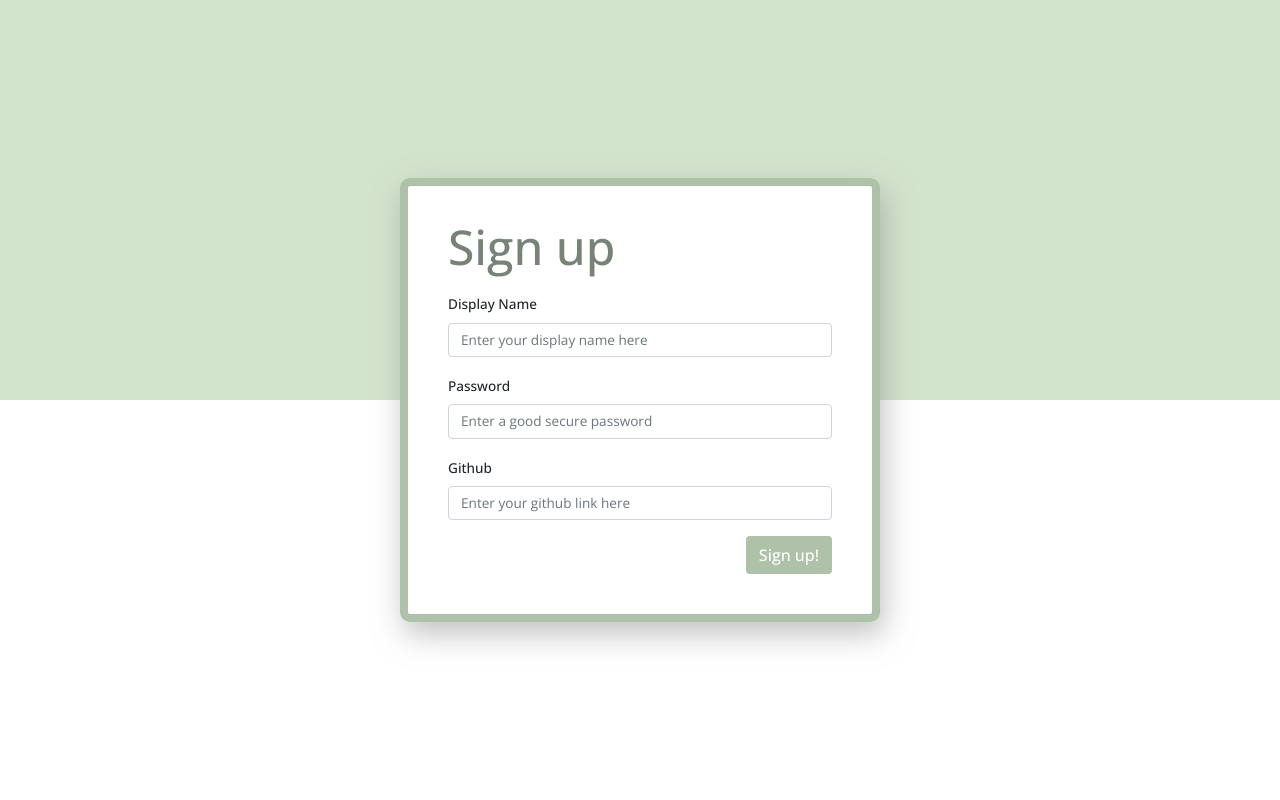
After one commit to LefanTan/wedlab-cmput404-project, a Django app: template home/templates/registration/signup.html in a window 1280 px wide. The commit adds this page. Run offline with Django 3.2, Linux system fonts and the light colour scheme; the template is opened without the code that fills it, so the values that code supplies are empty.

Commit message:
UI for login and signup endpoint

```diff
--- a/home/templates/base.html
+++ b/home/templates/base.html
@@ -1,24 +1,38 @@
+{% load static %}
+
 <!DOCTYPE html>
 <html>
   <head>
-    {% block title %}
-    <title>Home</title>
-    {% endblock title %}
+    <title>{% block title %}Home{% endblock %}</title>
+
+    <!-- Font Import -->
+    <link rel="preconnect" href="https://fonts.googleapis.com" />
+    <link rel="preconnect" href="https://fonts.gstatic.com" crossorigin />
+    <link
+      href="https://fonts.googleapis.com/css2?family=Open+Sans:ital,wght@0,300;0,400;0,500;0,600;0,700;0,800;1,300;1,400;1,500;1,600;1,700;1,800&display=swap"
+      rel="stylesheet"
+    />
+
+    <!-- Bootstrap stylesheet -->
     <link
       href="https://cdn.jsdelivr.net/npm/bootstrap@5.1.3/dist/css/bootstrap.min.css"
       rel="stylesheet"
       integrity="sha384-1BmE4kWBq78iYhFldvKuhfTAU6auU8tT94WrHftjDbrCEXSU1oBoqyl2QvZ6jIW3"
       crossorigin="anonymous"
     />
+
+    <!-- Our stylesheet -->
+    <link rel="stylesheet" href="{% static 'css/style.css' %}" />
+    {% block stylesheet %}{% endblock %}
   </head>
   <body class="vw-100 vh-100">
+    {% block content %}
     <main
       class="w-100 h-100 d-flex flex-column justify-content-center align-items-center"
     >
-      {% block content %}
-      <h1>Social Distribution Home</h1>
-      <h3>Test home page!</h3>
-      {% endblock %}
+      <h1>Base Template</h1>
+      <h3>Put whatever you want here!</h3>
     </main>
+    {% endblock %}
   </body>
 </html>
--- /dev/null
+++ b/home/templates/registration/signup.html
@@ -0,0 +1,28 @@
+{% extends 'base.html' %}
+{% load static %}
+
+{% block title %}Signup Here{% endblock %}
+
+{% block stylesheet %}<link rel="stylesheet" href="{%static 'css/auth.css' %}"/>{% endblock %}
+
+{% block content %}
+<main class="w-100 h-100 d-flex flex-column justify-content-center align-items-center">
+    <form method="post">
+        {% csrf_token %}
+        <h1 class="mb-3">Sign up</h1>
+        <div class="mb-3">
+            <label for="displayName" class="form-label">Display Name</label>
+            <input type="text" class="form-control" id="displayName" placeholder="Enter your display name here" required>
+        </div>
+        <div class="mb-3">
+            <label for="password" class="form-label">Password</label>
+            <input type="password" class="form-control" id="password" placeholder="Enter a good secure password" required>
+        </div>
+        <div class="mb-3">
+            <label for="github" class="form-label">Github</label>
+            <input type="url" class="form-control" id="github" placeholder="Enter your github link here" required>
+        </div>
+        <button type="submit" class="btn">Sign up!</button>
+    </form>
+<main>
+{% endblock %}
--- a/service/models.py
+++ b/service/models.py
@@ -5,7 +5,7 @@ from django.db import models
 class Author(models.Model):
     id = models.CharField(max_length=1000, primary_key=True)
     type = models.CharField(max_length=255)
-    displayName = models.CharField(max_length=255)
+    displayName = models.CharField(max_length=255, unique=TRUE)
     url = models.URLField(max_length=500)
     host = models.URLField(max_length=500)
     github = models.URLField(max_length=500)
--- a/service/views.py
+++ b/service/views.py
@@ -7,6 +7,10 @@ from service.serializers import AuthorSerializer
 from .models import Author, Post
 
 # Create your views here.
+
+
+def signup(request):
+    return render(request, 'registration/signup.html')
 
 
 @api_view(['GET'])
--- a/social_distribution/templates/registration/login.html
+++ /dev/null
@@ -1,4 +0,0 @@
-{% extends 'main/base.html' %} {% block title %}Login Here{% endblock title %}
-{% block content %}
-<form></form>
-{% endblock content %}
--- a/social_distribution/urls.py
+++ b/social_distribution/urls.py
@@ -18,7 +18,7 @@ from django.urls import path, include
 
 urlpatterns = [
     path('admin/', admin.site.urls),
-    path('service/', include('service.urls')),
+    path('', include('service.urls')),
     path('auth/', include('django.contrib.auth.urls')),
     path('', include('home.urls'))
 ]
--- /dev/null
+++ b/static/css/auth.css
@@ -0,0 +1,43 @@
+main {
+  background: linear-gradient(to top, #ffff 50%, var(--primary-300) 50%);
+}
+
+form {
+  padding: 2rem 2.5rem 2.5rem 2.5rem;
+  border-radius: 10px;
+  border: 0.5rem solid var(--primary-400);
+
+  width: 30rem;
+  max-width: 100%;
+
+  background-color: white;
+
+  box-shadow: 0.25rem 0.75rem 30px rgba(139, 139, 139, 0.534);
+}
+
+label,
+input[type] {
+  font-size: 0.85rem;
+}
+
+label {
+  font-weight: 500;
+}
+
+h1 {
+  color: var(--primary-800);
+}
+
+button[type="submit"] {
+  float: right;
+  background-color: var(--primary-400);
+  color: white;
+  font-weight: 500;
+
+  transition: 200ms;
+}
+
+button[type="submit"]:hover {
+  color: white;
+  transform: scale(1.1);
+}
--- /dev/null
+++ b/static/css/style.css
@@ -0,0 +1,24 @@
+:root {
+  --bg: rgb(247, 247, 247);
+  --beige: #fef5ed;
+  --primary-300: #d3e4cd;
+  --primary-400: #adc2a9;
+  --primary-500: #99a799;
+  --primary-800: #778377;
+}
+
+* {
+  margin: 0;
+  padding: 0;
+  box-sizing: border-box;
+}
+
+body {
+  font-family: "Open Sans", sans-serif;
+  font-weight: 400;
+  background-color: var(--bg);
+}
+
+h1 {
+  font-size: 3rem;
+}
```
Also changed, not shown: home/templates/registration/login.html (added, +24 -0 lines), service/urls.py (+9 -6 lines), social_distribution/settings.py (+7 -3 lines), 1 other file.
